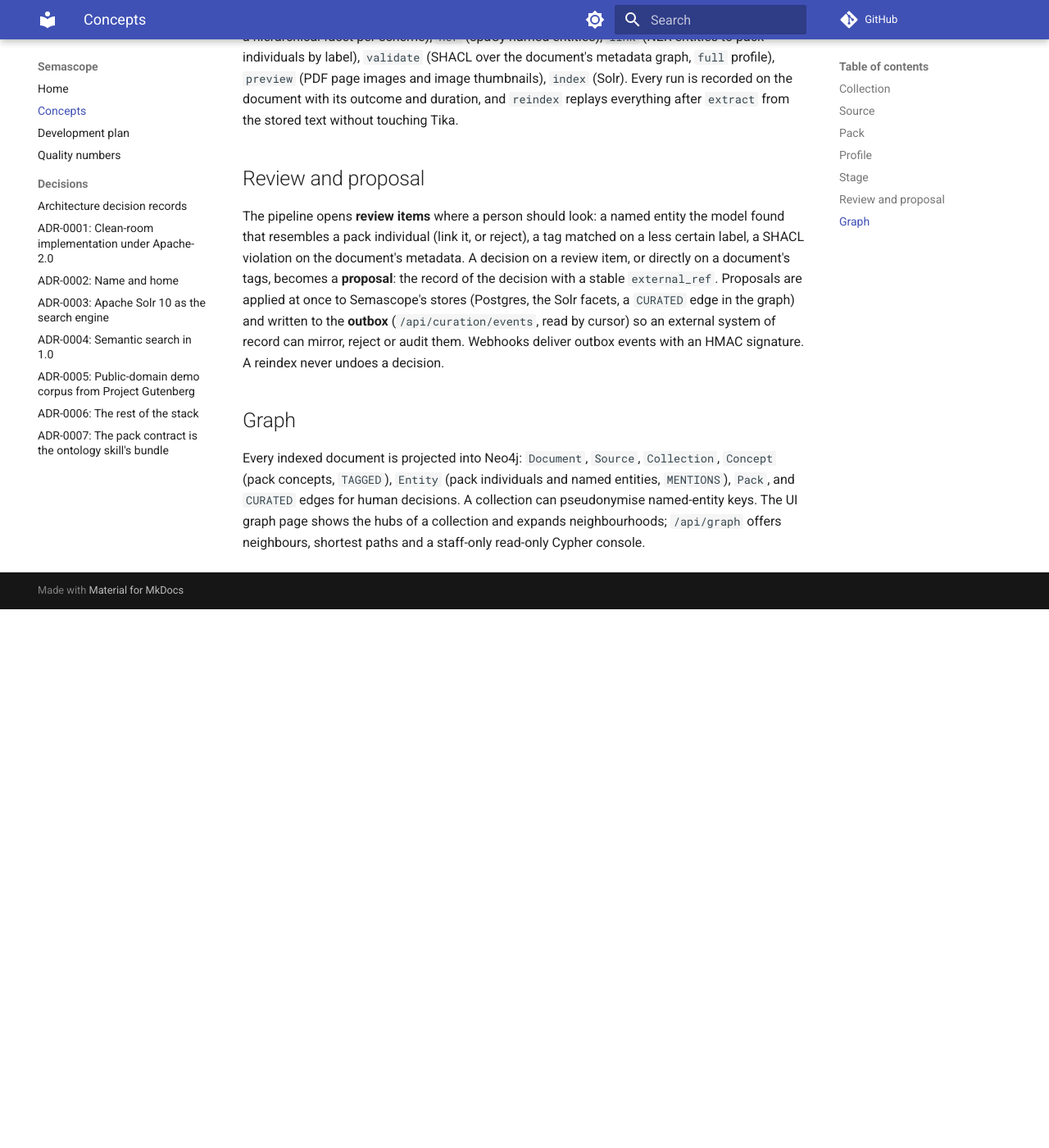
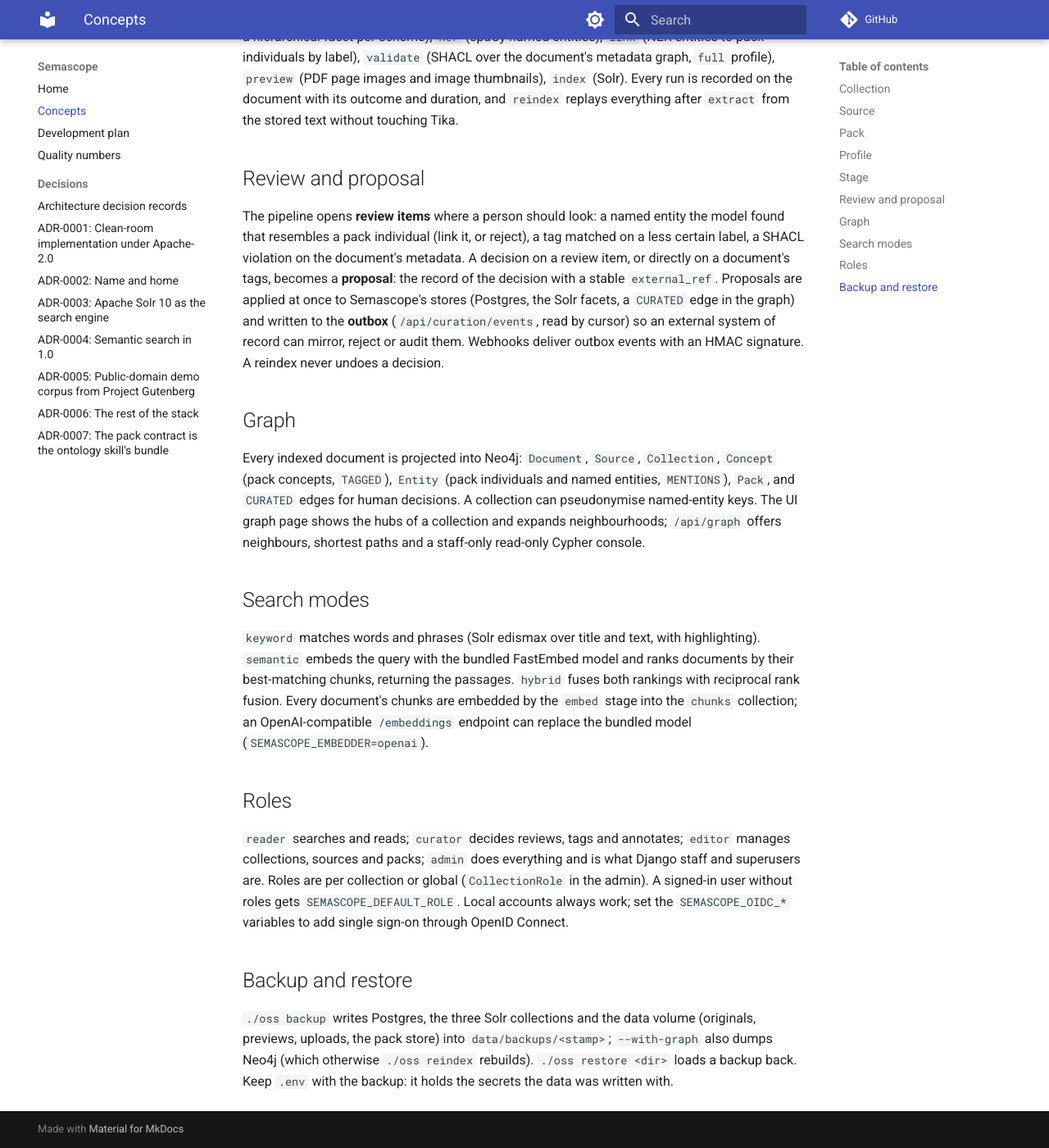
Before and after one commit to rdb420/semascope, an MkDocs documentation site: the page built from docs/concepts.md, in a window 1280 px wide and 1400 px high, scrolled down 1558 px. Shown: the whole window at 82% size. Built offline with MkDocs 1.6.1 and Material for MkDocs 9.7.7, drawn with Linux system fonts in a browser that asks for light colours; comment, search, counter and statistics services are not loaded; before the commit the page ends 2301 px from its top, so only the background shows below that.

Commit message:
Release workflow, docs for Phase 3 and 4 features
- .github/workflows/release.yml builds amd64 and arm64 images on main and
  tags, pushes them to GHCR with provenance and SBOM, and deploys the docs
- compose pulls ghcr.io/rdb420/semascope:main by default and builds only
  when the pull fails
- concepts: search modes, roles, single sign-on, backup; plan, README and
  changelog updated

Agent: claude-code
Co-Authored-By: Claude Fable 5.1 <noreply@anthropic.com>
Claude-Session: https://claude.ai/code/session_01X16WBXYHqy5nQtFiMJsuvh

```diff
--- a/compose.yaml
+++ b/compose.yaml
@@ -3,11 +3,14 @@
 
 name: semascope
 
+# The image is pulled from GHCR (SEMASCOPE_IMAGE_TAG, default `main`) and built
+# locally only when `docker compose build` is run or the pull fails.
 x-app: &app
-  image: ghcr.io/rdb420/semascope:${SEMASCOPE_IMAGE_TAG:-dev}
+  image: ghcr.io/rdb420/semascope:${SEMASCOPE_IMAGE_TAG:-main}
   build:
     context: .
     dockerfile: deploy/docker/Dockerfile
+  pull_policy: missing
   env_file:
     - path: .env
       required: false
--- a/docs/concepts.md
+++ b/docs/concepts.md
@@ -91,3 +91,30 @@ human decisions. A collection can pseudonymise named-entity keys. The UI
 graph page shows the hubs of a collection and expands neighbourhoods;
 `/api/graph` offers neighbours, shortest paths and a staff-only read-only
 Cypher console.
+
+## Search modes
+
+`keyword` matches words and phrases (Solr edismax over title and text, with
+highlighting). `semantic` embeds the query with the bundled FastEmbed model
+and ranks documents by their best-matching chunks, returning the passages.
+`hybrid` fuses both rankings with reciprocal rank fusion. Every document's
+chunks are embedded by the `embed` stage into the `chunks` collection; an
+OpenAI-compatible `/embeddings` endpoint can replace the bundled model
+(`SEMASCOPE_EMBEDDER=openai`).
+
+## Roles
+
+`reader` searches and reads; `curator` decides reviews, tags and annotates;
+`editor` manages collections, sources and packs; `admin` does everything and
+is what Django staff and superusers are. Roles are per collection or global
+(`CollectionRole` in the admin). A signed-in user without roles gets
+`SEMASCOPE_DEFAULT_ROLE`. Local accounts always work; set the
+`SEMASCOPE_OIDC_*` variables to add single sign-on through OpenID Connect.
+
+## Backup and restore
+
+`./oss backup` writes Postgres, the three Solr collections and the data
+volume (originals, previews, uploads, the pack store) into
+`data/backups/<stamp>`; `--with-graph` also dumps Neo4j (which otherwise
+`./oss reindex` rebuilds). `./oss restore <dir>` loads a backup back. Keep
+`.env` with the backup: it holds the secrets the data was written with.
```
Also changed, not shown: CHANGELOG.md (+10 -0 lines), README.md (+10 -7 lines), docs/plan.md (+2 -2 lines), 2 other files.
